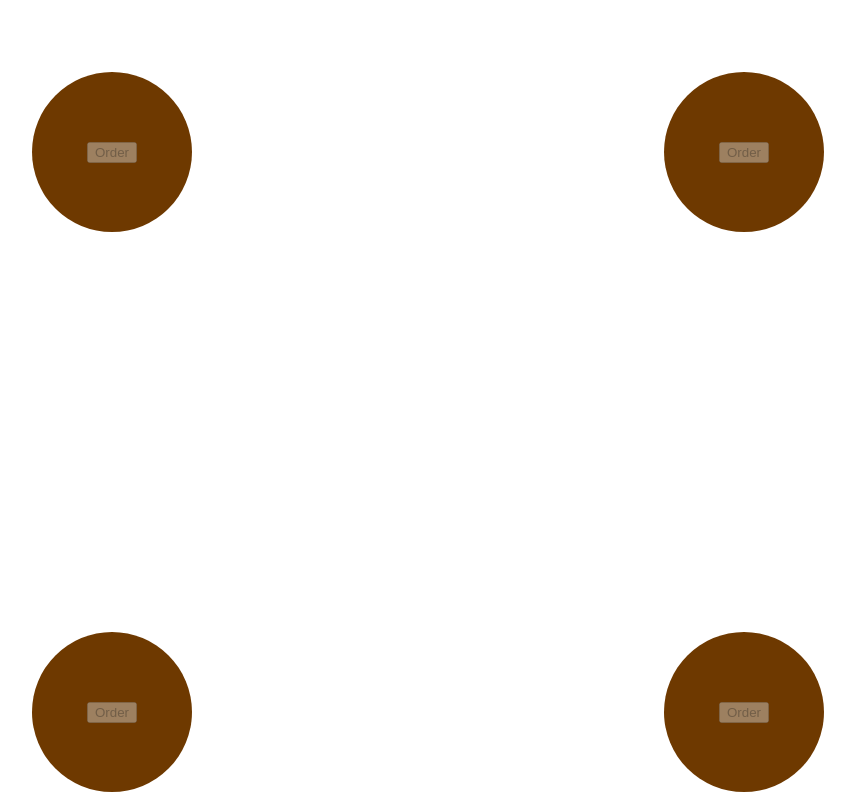
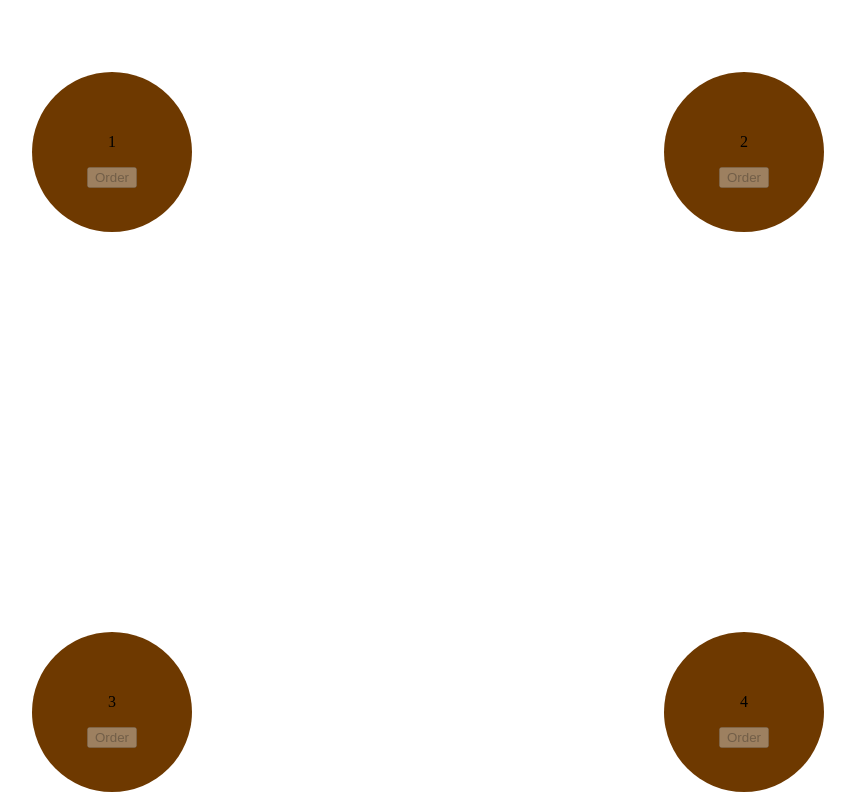
Before and after one commit to ram-mashruwala/OSENSA-Restaurant-Full-Stack-Assignment, a Svelte app in the folder client-side/: page / in a window 1280 px wide. Shown: the part 296-1096 px from the top of the page, without its empty margins (212-1067 px from the left). Built offline with nearby package versions, Linux system fonts and the light colour scheme; what mqtt would draw is missing.

Commit message:
Gave each table a unique id

```diff
--- a/client-side/src/App.svelte
+++ b/client-side/src/App.svelte
@@ -10,11 +10,11 @@
     <h2>Connecting to MQTT Server ...</h2>
 {/if}
 <div>
-    <Table />
-    <Table />
+    <Table id="1" />
+    <Table id="2" />
     <div class="flex-break"></div>
-    <Table />
-    <Table />
+    <Table id="3" />
+    <Table id="4" />
 </div>
 
 <style>
--- a/client-side/src/Table.svelte
+++ b/client-side/src/Table.svelte
@@ -1,9 +1,12 @@
 <script lang="ts">
 	let ordered: boolean = $state(false);
 	import { connection_state } from "./lib/MQTT_Handler.svelte";
+
+	const { id } = $props();
 </script>
 
 <div>
+	<p>{id}</p>
 	{#if !ordered && connection_state.connected}
 		<button onclick={() => (ordered = true)}>Order</button>
 	{:else if !ordered && !connection_state.connected}
```
